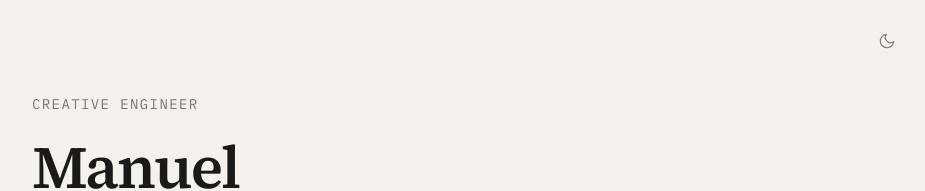
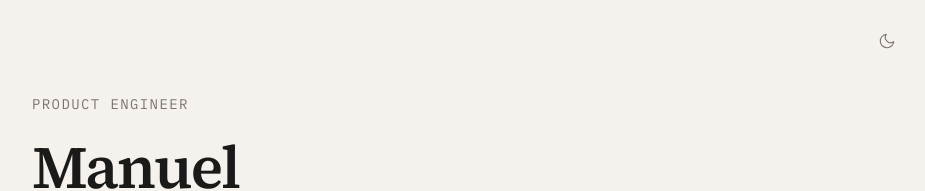
Before and after one commit to msahores/sahores.com, a Next.js app: page / in a window 1280 px wide. Shown: the top 191 px of the page, without its empty margins (352-1277 px from the left). Built offline with nearby package versions, Linux system fonts and the light colour scheme; no server answers.

Commit message:
docs: update tagline to Product Engineer

```diff
--- a/app/page.tsx
+++ b/app/page.tsx
@@ -8,7 +8,7 @@ export default function Home() {
       <main className="w-full max-w-lg">
         <div className="animate-fade-up">
           <p className="font-mono text-xs tracking-widest text-muted uppercase sm:text-sm">
-            Creative Engineer
+            Product Engineer
           </p>
 
           <h1 className="mt-3 font-sans text-4xl font-semibold leading-tight tracking-tight sm:mt-4 sm:text-6xl">
```
